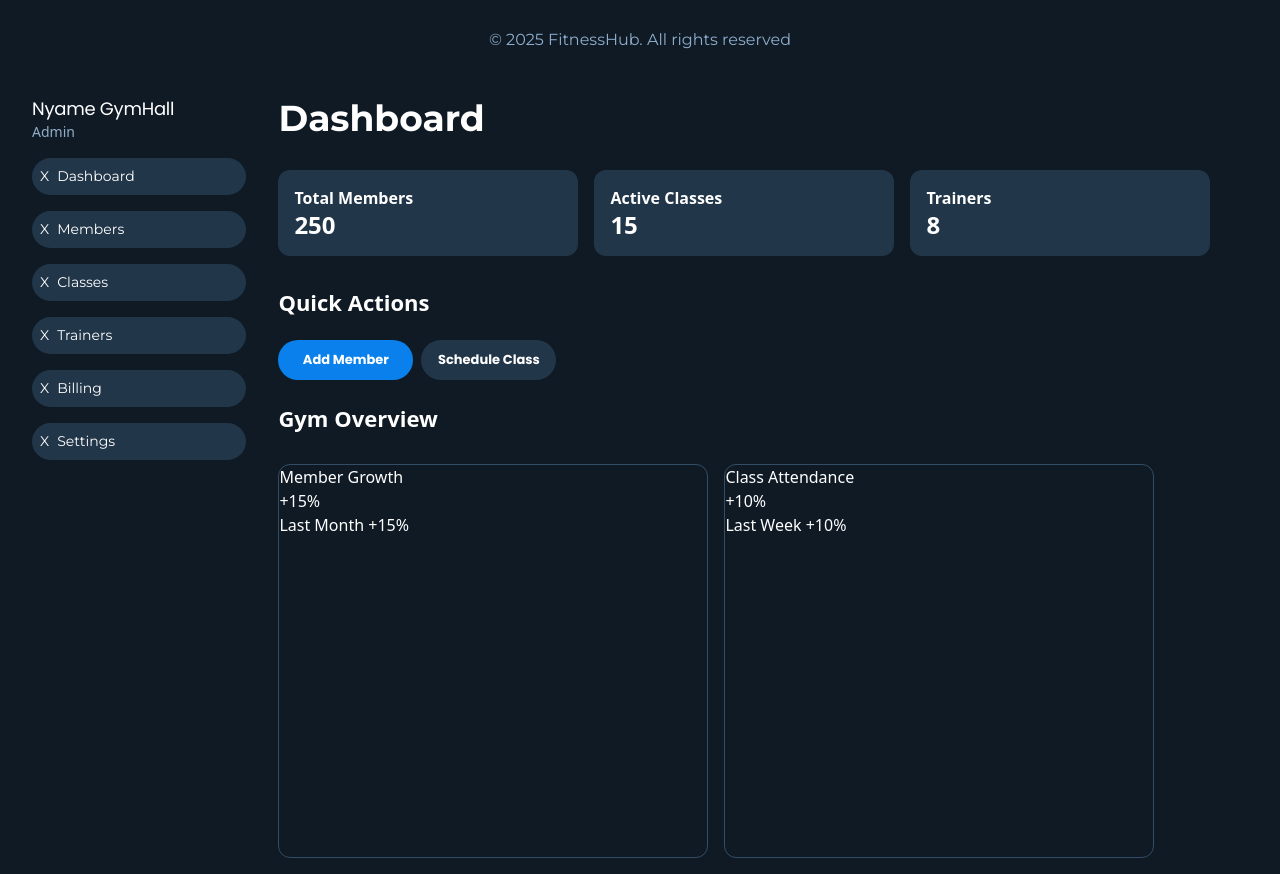
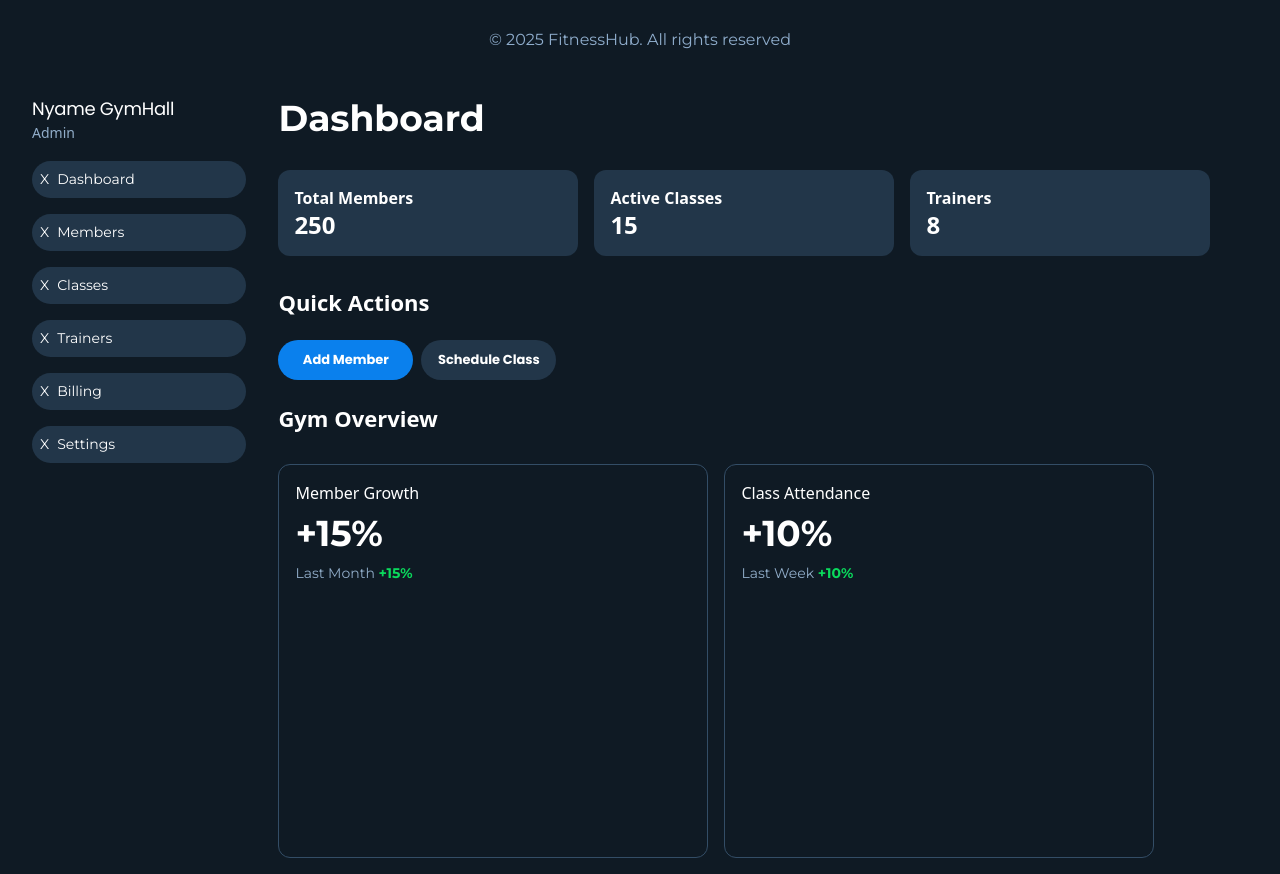
Before and after one commit to mafindijr/Gym-Management-System, a React (Vite) app: page / in a window 1280 px wide. Shown: the part 843-1717 px from the top of the page. Built offline with nearby package versions, Linux system fonts and the light colour scheme.

Commit message:
added some change

```diff
--- a/src/Components/admin.jsx
+++ b/src/Components/admin.jsx
@@ -17,7 +17,7 @@ export default function Admin() {
             <nav className='flex flex-col gap-4 pl-4'>
                 <div>
                     <h2 className='font-poppins text-lg leading-tight tracking-[-0.015em]'>Nyame GymHall</h2>
-                    <p className='text-[14px] text-adminsmtext'>Admin</p>
+                    <p className='text-[14px] leading-6 text-adminsmtext'>Admin</p>
                 </div>
                 <div>
                     <ul className='flex flex-col gap-4'>
@@ -67,22 +67,22 @@ export default function Admin() {
                         <h2 className='text-[22px] leading-[28px] font-bold py-4'>Gym Overview</h2>
                     </div>
                     <div className='flex gap-4 mt-4'>
-                        <div className="w-[430px] h-[394px] border-1 inset-1 border-[#334d66] rounded-[12px]">
+                        <div className="w-[430px] h-[394px] border-1 inset-1 border-[#334d66] rounded-[12px] p-4">
                             <div>
                                 <h2>Member Growth</h2>
-                                <h2>+15%</h2>
-                                <p>Last Month <span>+15%</span></p>
+                                <h2 className='text-[36px] leading-[40px] font-bold py-2 font-montserrat'>+15%</h2>
+                                <p className='text-[14px] leading-6 text-adminsmtext font-montserrat'>Last Month <span className='text-percentage font-bold'>+15%</span></p>
                             </div>
 
                             <div>
 
                             </div>
                         </div>
-                        <div className="w-[430px] h-[394px] border-1 inset-1 border-[#334d66] rounded-[12px]">
+                        <div className="w-[430px] h-[394px] border-1 inset-1 border-[#334d66] rounded-[12px] p-4">
                             <div>
                                 <h2>Class Attendance</h2>
-                                <h2>+10%</h2>
-                                <p>Last Week <span>+10%</span></p>
+                                <h2 className='text-[36px] leading-[40px] font-bold py-2 font-montserrat'>+10%</h2>
+                                <p className='text-[14px] leading-6 text-adminsmtext font-montserrat'>Last Week <span className='text-percentage font-bold'>+10%</span></p>
                             </div>
 
                             <div>
```
